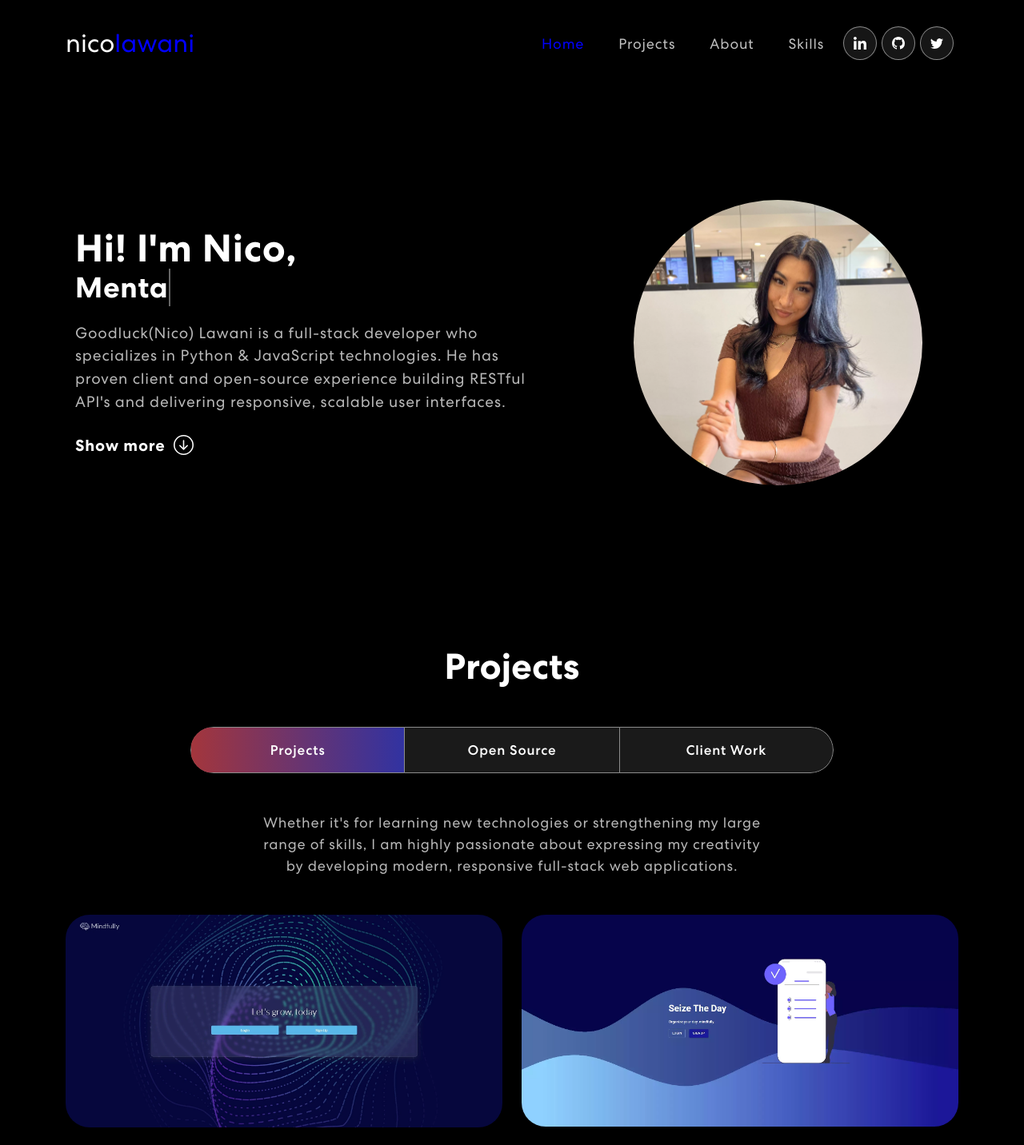
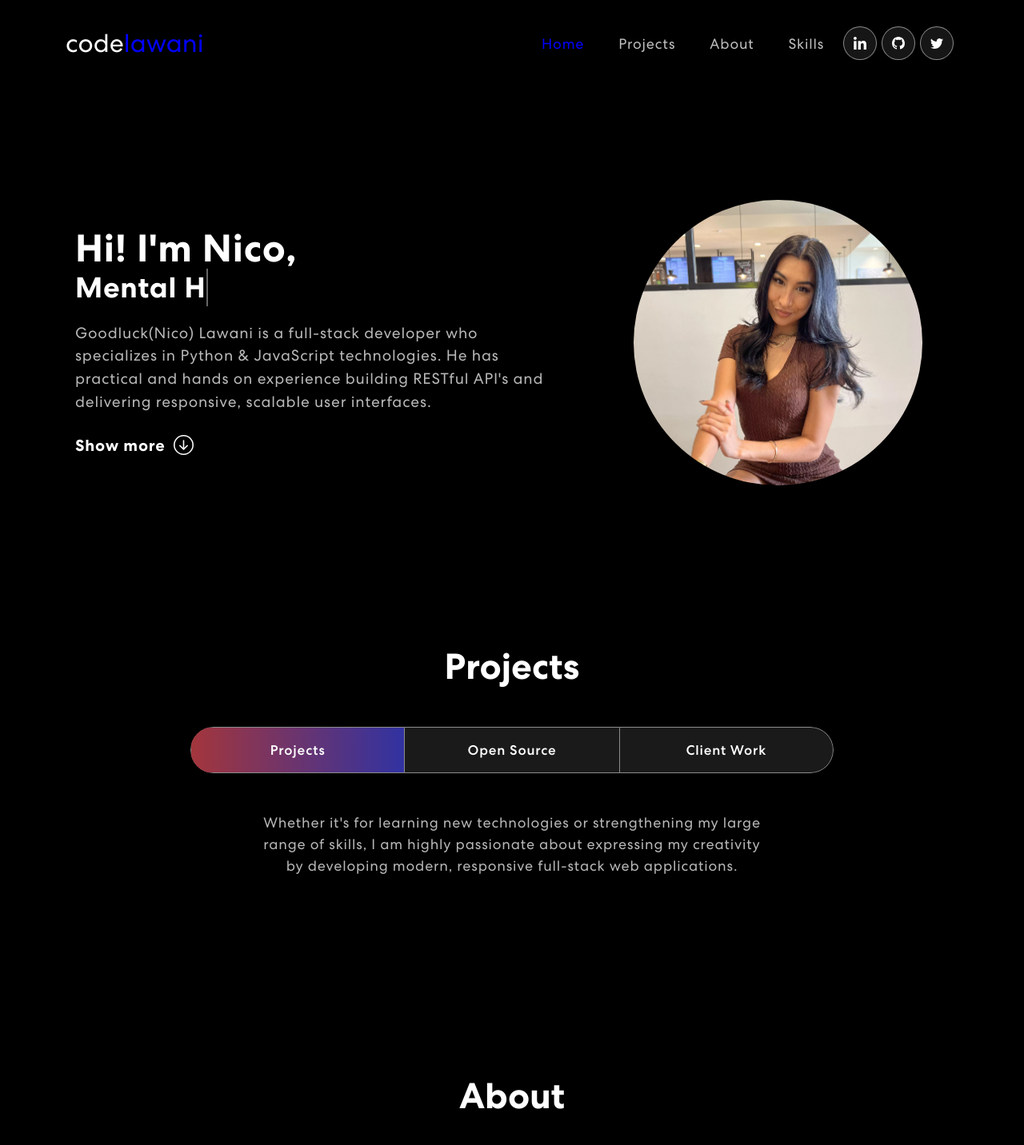
Before and after one commit to alexisintech/portfolio-template, a Next.js app: page / in a window 1280 px wide. Shown: the top 1432 px of the page at 80% size. Built offline with nearby package versions, Linux system fonts and the light colour scheme.

Commit message:
modify name and descriptions

```diff
--- a/src/components/index/Banner.tsx
+++ b/src/components/index/Banner.tsx
@@ -75,8 +75,8 @@ export const Banner = () => {
                 <div>
                   <p>
                     Goodluck(Nico)Lawani is a full-stack developer who specializes in
-                    JavaScript & Python technologies. He has proven client and
-                    open-source experience building RESTful API's and delivering
+                    JavaScript & Python technologies. He has practical an hands-on
+                    experience building RESTful API's and delivering
                     responsive, scalable user interfaces. His background in
                     civil engineering has created a solid foundation of team communication,
                     an obsession for detail, and a passion for
@@ -102,8 +102,8 @@ export const Banner = () => {
                 <div>
                   <p>
                     Goodluck(Nico) Lawani is a full-stack developer who specializes in
-                    Python & JavaScript technologies. He has proven client and
-                    open-source experience building RESTful API's and delivering
+                      Python & JavaScript technologies. He has practical and hands on
+                      experience building RESTful API's and delivering
                     responsive, scalable user interfaces.
                   </p>
                   <button
@@ -130,7 +130,7 @@ export const Banner = () => {
                 width="500"
                 height="500"
                 src="/assets/imgs/profile-pic.webp"
-                alt="Headshot of Nico Lawani"
+                alt="Headshot of Gopdluck Lawani"
               />
             </div>
           </Col>
--- a/src/components/index/Footer.tsx
+++ b/src/components/index/Footer.tsx
@@ -13,7 +13,7 @@ export const Footer = () => {
             </div>
             <div className="social-icon">
               <a
-                href="https://www.linkedin.com/in/alexisintech/"
+                href="https://www.linkedin.com/in/codelawani/"
                 rel="noreferrer"
                 target="_blank"
                 aria-label="linkedin"
@@ -27,7 +27,7 @@ export const Footer = () => {
                 />
               </a>
               <a
-                href="https://github.com/alexisintech"
+                href="https://github.com/codelawani"
                 rel="noreferrer"
                 target="_blank"
                 aria-label="github"
@@ -41,7 +41,7 @@ export const Footer = () => {
                 />
               </a>
               <a
-                href="https://twitter.com/alexisintech"
+                href="https://twitter.com/codelawani"
                 rel="noreferrer"
                 target="_blank"
                 aria-label="twitter"
--- a/src/components/index/NavBar.tsx
+++ b/src/components/index/NavBar.tsx
@@ -28,7 +28,7 @@ export const NavBar = () => {
     <Navbar expand="md" className={scrolled ? "scrolled" : ""}>
       <Container>
         <Navbar.Brand href="/" className="navbar-brand">
-          <span>nico</span>
+          <span>code</span>
           <span>lawani</span>
         </Navbar.Brand>
         <Navbar.Toggle aria-controls="basic-navbar-nav">
@@ -76,7 +76,7 @@ export const NavBar = () => {
           <span className="navbar-text">
             <div className="social-icon">
               <a
-                href="https://www.linkedin.com/in/alexisintech/"
+                href="https://www.linkedin.com/in/codelawani/"
                 rel="noreferrer"
                 target="_blank"
                 aria-label="linkedin"
@@ -89,7 +89,7 @@ export const NavBar = () => {
                 />
               </a>
               <a
-                href="https://github.com/alexisintech"
+                href="https://github.com/codelawani"
                 rel="noreferrer"
                 target="_blank"
                 aria-label="github"
@@ -102,7 +102,7 @@ export const NavBar = () => {
                 />
               </a>
               <a
-                href="https://twitter.com/alexisintech"
+                href="https://twitter.com/codelawani"
                 rel="noreferrer"
                 target="_blank"
                 aria-label="twitter"
--- a/src/components/index/Projects.tsx
+++ b/src/components/index/Projects.tsx
@@ -4,92 +4,92 @@ import { ProjectProps } from "./ProjectCard";
 
 export const Projects = () => {
   const projects: ProjectProps[] = [
-    {
-      title: "Mindfully",
-      description:
-        "Mindfully is a website that encourages users to improve their mental health through mindfulness and journaling.",
-      imgUrl: "/assets/imgs/mindfully1.webp",
-      githubUrl: "https://github.com/alexisintech/mindfully",
-      deployedUrl: "https://mindfully.up.railway.app/",
-      tech: ["bootstrap", "javascript", "node", "express", "mongoDB"],
-    },
-    {
-      title: "Seize The Day",
-      description:
-        "Seize The Day is a task tracking application so that you can organize your day, mindfully.",
-      imgUrl: "/assets/imgs/seize-the-day.webp",
-      githubUrl: "https://github.com/alexisintech/seize-the-day",
-      deployedUrl: "https://seize-the-day.netlify.app/",
-      tech: ["react", "mui", "javascript", "node", "express", "mongoDB"],
-    },
-    {
-      title: "CSS Generators API",
-      description:
-        "The CSS Generators API provides a directory of efficacious websites that generate CSS design elements.",
-      imgUrl: "/assets/imgs/cssgeneratorsapi.webp",
-      githubUrl: "https://github.com/alexisintech/css-generators-api",
-      deployedUrl: "https://cssgenerators.co/",
-      tech: ["html", "css", "javascript", "node", "express"],
-    },
-    {
-      title: "AdminMe",
-      description:
-        "More than a dashboard; AdminMe includes three fully interactive data tables, a functional calendar, and four different chart types for displaying analytics.",
-      imgUrl: "/assets/imgs/adminme.webp",
-      githubUrl: "https://github.com/alexisintech/adminme",
-      deployedUrl: "https://adminme.netlify.app/",
-      tech: ["react", "mui", "javascript"],
-    },
+    // {
+    //   title: "Mindfully",
+    //   description:
+    //     "Mindfully is a website that encourages users to improve their mental health through mindfulness and journaling.",
+    //   imgUrl: "/assets/imgs/mindfully1.webp",
+    //   githubUrl: "https://github.com/alexisintech/mindfully",
+    //   deployedUrl: "https://mindfully.up.railway.app/",
+    //   tech: ["bootstrap", "javascript", "node", "express", "mongoDB"],
+    // },
+    // {
+    //   title: "Seize The Day",
+    //   description:
+    //     "Seize The Day is a task tracking application so that you can organize your day, mindfully.",
+    //   imgUrl: "/assets/imgs/seize-the-day.webp",
+    //   githubUrl: "https://github.com/alexisintech/seize-the-day",
+    //   deployedUrl: "https://seize-the-day.netlify.app/",
+    //   tech: ["react", "mui", "javascript", "node", "express", "mongoDB"],
+    // },
+    // {
+    //   title: "CSS Generators API",
+    //   description:
+    //     "The CSS Generators API provides a directory of efficacious websites that generate CSS design elements.",
+    //   imgUrl: "/assets/imgs/cssgeneratorsapi.webp",
+    //   githubUrl: "https://github.com/alexisintech/css-generators-api",
+    //   deployedUrl: "https://cssgenerators.co/",
+    //   tech: ["html", "css", "javascript", "node", "express"],
+    // },
+    // {
+    //   title: "AdminMe",
+    //   description:
+    //     "More than a dashboard; AdminMe includes three fully interactive data tables, a functional calendar, and four different chart types for displaying analytics.",
+    //   imgUrl: "/assets/imgs/adminme.webp",
+    //   githubUrl: "https://github.com/alexisintech/adminme",
+    //   deployedUrl: "https://adminme.netlify.app/",
+    //   tech: ["react", "mui", "javascript"],
+    // },
   ];
 
   const openSource: ProjectProps[] = [
-    {
-      title: "Coding Resources API",
-      description:
-        "The Coding Resources API serves educational content for a wide variety of computer science topics, languages, and technologies related to web development.",
-      imgUrl: "/assets/imgs/codingresourcesAPI.webp",
-      githubUrl: "https://github.com/alexisintech/coding-resources-api",
-      deployedUrl: "https://coding-resources-api.up.railway.app/",
-      tech: ["html", "css", "javascript", "node", "express"],
-    },
-    {
-      title: "Full Stack Interview Questions API",
-      description:
-        "The Full Stack Interview Questions API consists of 150+ questions that have been asked at behavioural and technical interviews in the Tech field.",
-      imgUrl: "/assets/imgs/fullstackapi.webp",
-      githubUrl: "https://github.com/alexisintech/interview-question-api",
-      deployedUrl: "https://full-stack-interview-prep.up.railway.app/",
-      tech: ["html", "css", "javascript", "node", "express"],
-    },
-    {
-      title: "Tic Tac Toe",
-      description:
-        "A 2-player tic-tac-toe game with win and draw validation (local only for now).",
-      imgUrl: "/assets/imgs/tictactoe.webp",
-      githubUrl: "https://github.com/alexisintech/tic-tac-toe",
-      deployedUrl: "https://alexisintech-tictactoe.netlify.app/",
-      tech: ["html", "css", "javascript"],
-    },
+    // {
+    //   title: "Coding Resources API",
+    //   description:
+    //     "The Coding Resources API serves educational content for a wide variety of computer science topics, languages, and technologies related to web development.",
+    //   imgUrl: "/assets/imgs/codingresourcesAPI.webp",
+    //   githubUrl: "https://github.com/alexisintech/coding-resources-api",
+    //   deployedUrl: "https://coding-resources-api.up.railway.app/",
+    //   tech: ["html", "css", "javascript", "node", "express"],
+    // },
+    // {
+    //   title: "Full Stack Interview Questions API",
+    //   description:
+    //     "The Full Stack Interview Questions API consists of 150+ questions that have been asked at behavioural and technical interviews in the Tech field.",
+    //   imgUrl: "/assets/imgs/fullstackapi.webp",
+    //   githubUrl: "https://github.com/alexisintech/interview-question-api",
+    //   deployedUrl: "https://full-stack-interview-prep.up.railway.app/",
+    //   tech: ["html", "css", "javascript", "node", "express"],
+    // },
+    // {
+    //   title: "Tic Tac Toe",
+    //   description:
+    //     "A 2-player tic-tac-toe game with win and draw validation (local only for now).",
+    //   imgUrl: "/assets/imgs/tictactoe.webp",
+    //   githubUrl: "https://github.com/alexisintech/tic-tac-toe",
+    //   deployedUrl: "https://alexisintech-tictactoe.netlify.app/",
+    //   tech: ["html", "css", "javascript"],
+    // },
   ];
 
   const clientWork: ProjectProps[] = [
-    {
-      title: "Reversah",
-      description:
-        "Twitch streamer and Faze1 Top 20 Prospect, Reversah, offers custom-designed Valorant merchandise, as famously seen on tik tok. Popular customers include Tiffae, TenZ, Kyedae, and C9 Annie Dro.",
-      imgUrl: "/assets/imgs/reversah.webp",
-      githubUrl: "https://github.com/alexisintech/Reversah.ValorantBanner",
-      deployedUrl: "https://reversah.com/",
-      tech: ["html", "css", "javascript", "shopify"],
-    },
-    {
-      title: "Gen-Z Mon-E",
-      description:
-        "James Bowman, financial coach and host of the Gen-Z Mon-E podcast, helps people pay down bad debts, begin investing, and ultimately reach financial peace.",
-      imgUrl: "/assets/imgs/genzmone.webp",
-      deployedUrl: "https://genzmone.com/",
-      tech: ["html", "css", "javascript", "wordpress"],
-    },
+    // {
+    //   title: "Reversah",
+    //   description:
+    //     "Twitch streamer and Faze1 Top 20 Prospect, Reversah, offers custom-designed Valorant merchandise, as famously seen on tik tok. Popular customers include Tiffae, TenZ, Kyedae, and C9 Annie Dro.",
+    //   imgUrl: "/assets/imgs/reversah.webp",
+    //   githubUrl: "https://github.com/alexisintech/Reversah.ValorantBanner",
+    //   deployedUrl: "https://reversah.com/",
+    //   tech: ["html", "css", "javascript", "shopify"],
+    // },
+    // {
+    //   title: "Gen-Z Mon-E",
+    //   description:
+    //     "James Bowman, financial coach and host of the Gen-Z Mon-E podcast, helps people pay down bad debts, begin investing, and ultimately reach financial peace.",
+    //   imgUrl: "/assets/imgs/genzmone.webp",
+    //   deployedUrl: "https://genzmone.com/",
+    //   tech: ["html", "css", "javascript", "wordpress"],
+    // },
   ];
 
   return (
--- a/src/components/index/Skills.tsx
+++ b/src/components/index/Skills.tsx
@@ -24,8 +24,8 @@ export const Skills = () => {
                     "typescript",
                     "node",
                     "express",
-                    "next",
-                    "prisma",
+                    // "next",
+                    // "prisma",
                     "mongoDB",
                     "postgresql",
                     "git",
--- a/src/components/links/Footer.tsx
+++ b/src/components/links/Footer.tsx
@@ -1,8 +1,8 @@
 const Footer = () => {
   return (
     <div className="w-full py-10 text-center">
-      <span className="text-2xl">alexis</span>
-      <span className="text-2xl text-red-700">intech </span>
+      <span className="text-2xl">code</span>
+      <span className="text-2xl text-red-700">lawani </span>
     </div>
   );
 };
--- a/src/components/links/Links.tsx
+++ b/src/components/links/Links.tsx
@@ -3,23 +3,19 @@ import Link from "./Link";
 let linksList = [
   {
     title: "Portfolio",
-    link: "https://alexisin.tech",
+    link: "#",
   },
   {
     title: "LinkedIn",
-    link: "https://www.linkedin.com/in/alexisintech/",
+    link: "https://www.linkedin.com/in/codelawani",
   },
   {
     title: "Twitter",
-    link: "https://twitter.com/alexisintech",
+    link: "https://twitter.com/codelawani",
   },
   {
     title: "Github",
-    link: "https://github.com/alexisintech",
-  },
-  {
-    title: "Bluesky",
-    link: "https://bsky.app/profile/alexisin.tech",
+    link: "https://github.com/codelawani",
   },
 ];
 
--- a/src/pages/index.tsx
+++ b/src/pages/index.tsx
@@ -10,7 +10,7 @@ function Home() {
   return (
     <>
       <Head>
-        <title>nicolawani | Full Stack Software Engineer</title>
+        <title>codelawani | Full Stack Software Engineer</title>
         <meta
         name="description"
         content="Goodluck (Nico) Lawani is an insatiably inquisitive  software engineer who is passionate about full stack web   development. Take a minute to learn a little about him  and see a few of his projects."/>
--- a/src/pages/links.tsx
+++ b/src/pages/links.tsx
@@ -7,10 +7,10 @@ function LinksIndex() {
   return (
     <>
       <Head>
-        <title>alexisintech | Full Stack Software Engineer</title>
+        <title>codelawani | Full Stack Software Engineer</title>
         <meta
           name="description"
-          content="Alexis Aguilar's social links, all in one place for convenience."
+          content="Goodluck Lawani's social links, all in one place for convenience."
         />
       </Head>
       <div className="links-index min-h-screen bg-black text-white">
```
